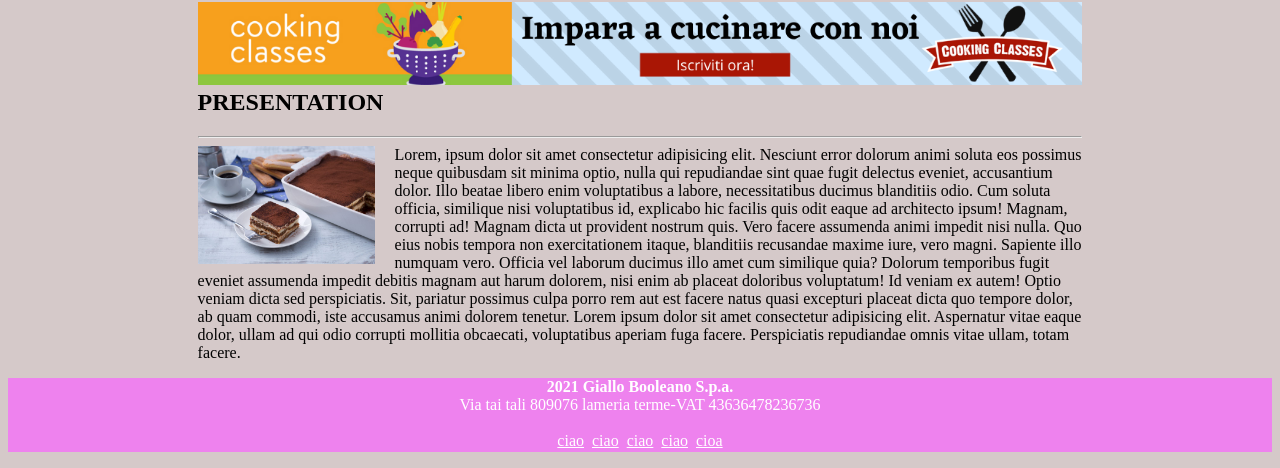
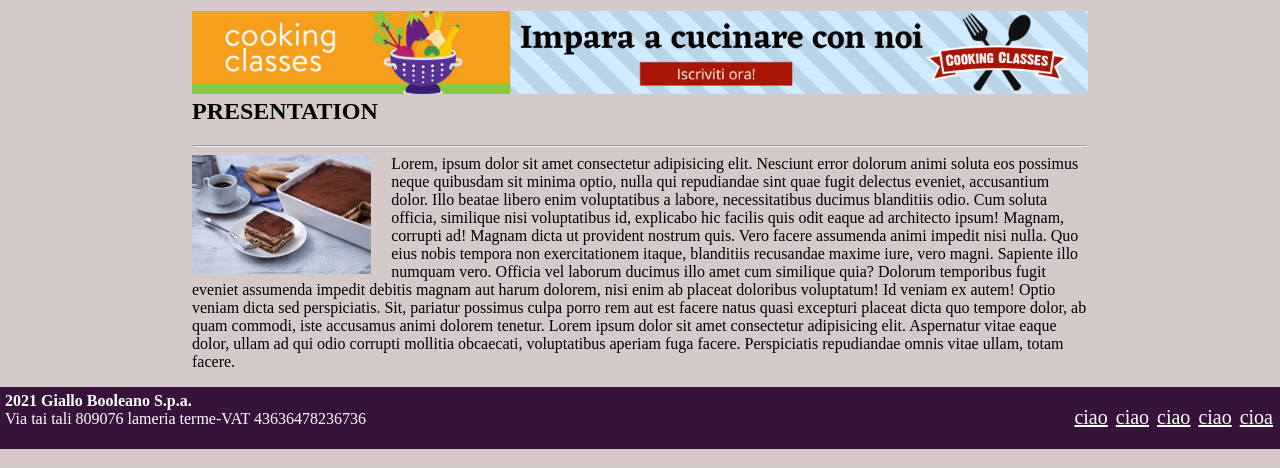
Before and after one commit to sebastianosalzillo/htmlcss-responsive-layout, a plain HTML site: page index.html in a window 1280 px wide. Shown: the part 569-1037 px from the top of the page. Drawn offline with Linux system fonts and the light colour scheme.

Commit message:
feat miglioramenti

```diff
--- a/css/desktop.css
+++ b/css/desktop.css
@@ -21,4 +21,11 @@
     .video {
         flex: 1;
     }
+    .footer {
+        display: flex;
+        justify-content: space-between;
+        align-items: center;
+        padding: 5px;
+        text-align: left;
+    }
 }
--- a/css/mobile.css
+++ b/css/mobile.css
@@ -9,6 +9,8 @@
 
 body {
     background-color: rgb(213, 201, 201);
+    margin: 0;
+    padding: 0;
 }
 header {
     background-color: #fff;
@@ -41,12 +43,17 @@ li {
 img {
     width: 100%;
 }
+ul {
+    padding: 0;
+    margin: 0;
+}
 
 /* Nav_BAR */
 
 .nav-title {
     margin: 0 0;
     text-align: center;
+    font-family: "nerko one";
 }
 
 
@@ -112,17 +119,22 @@ text-align: center;
 
 
 /* Footer */
+footer {
+    background-color: #361338;
+
+}
 .footer {
-    margin: 0 auto;
+
    text-align: center;
     color: #fff;
-    background-color: violet;
+
 }
 .left{
 
 }
 
 .rigt li {
+    font-size: 20px;
    display: inline-block;
    text-decoration: underline;
 }
```
